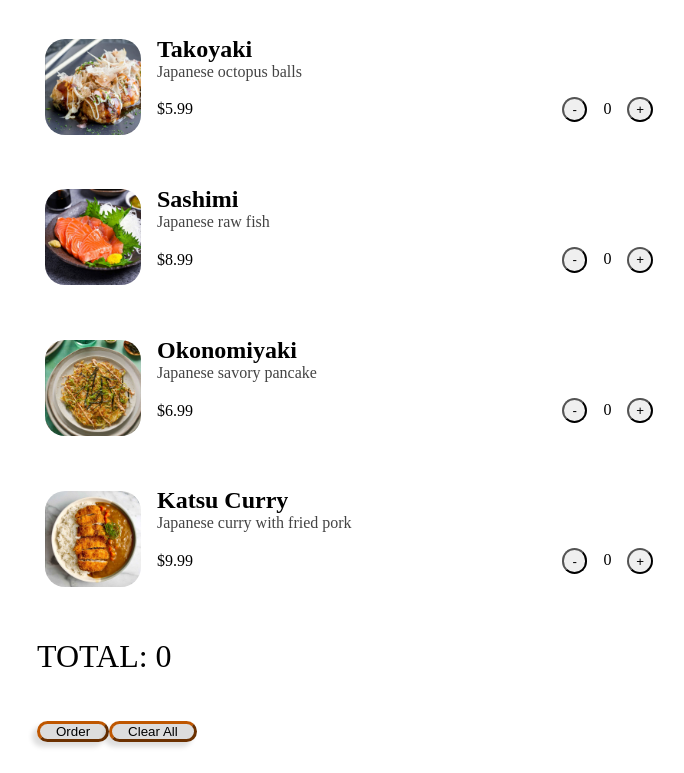
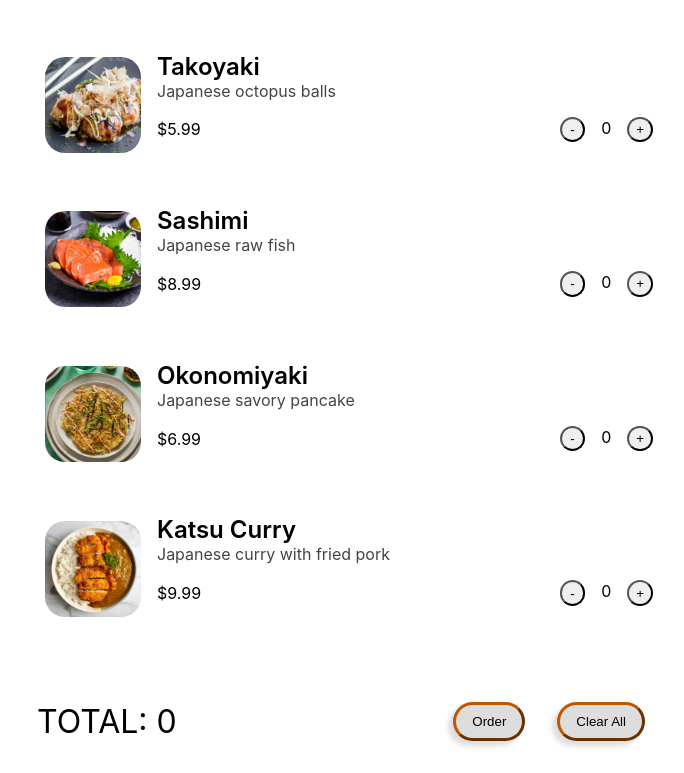
Before and after one commit to sizeru/cs378-p3, a React (Create React App) app: page / in a window 1280 px wide. Shown: the part 1203-1976 px from the top of the page, without its empty margins (283-967 px from the left). Before the commit the page ends 1955 px from the top, so only its background shows below. Built offline with nearby package versions, Linux system fonts and the light colour scheme.

Commit message:
Added buttons

```diff
--- a/src/App.css
+++ b/src/App.css
@@ -79,7 +79,7 @@ h2 {
 
 .menu-item-button {
 	border-radius: 20px;
-	margin: 0;
+	margin: 1rem;
 	padding: 0 1rem;
 	background-color: #ddd;
 	color: black;
@@ -122,4 +122,14 @@ h2 {
 .menu-footer {
 	margin: 0;
 	font-size: 2rem;
+	display: flex;
+	flex-direction: row;
+	justify-content: space-between;
+
 }
+
+.menu-footer-buttons {
+	margin: 1rem;
+	display: flex;
+	justify-content: center;
+}
--- a/src/App.js
+++ b/src/App.js
@@ -1,4 +1,3 @@
-import './App.css';
 import menuItems from './items.json';
 import { React, useState } from 'react';
 import MenuItem from './components/MenuItem';
@@ -23,6 +22,7 @@ function App() {
 
   const reset = () => {
     setQuantities(Array(menuItems.length).fill(0))
+    updateTotal(Array(menuItems.length).fill(0))
   }
 
   const order = () => {
--- a/src/components/MenuFooter.js
+++ b/src/components/MenuFooter.js
@@ -4,8 +4,10 @@ const MenuFooter = ({total, onReset, onOrder}) => {
     return (
         <div className='menu-footer'>
             <p>TOTAL: {total}</p>
-            <button className='menu-item-button' onClick={onOrder}>Order</button>
-            <button className='menu-item-button' onClick={onReset}>Clear All</button>
+            <div className='menu-footer-buttons'>
+                <button className='menu-item-button' onClick={onOrder}>Order</button>
+                <button className='menu-item-button' onClick={onReset}>Clear All</button>
+            </div>
         </div>
     );
 };
--- a/src/index.js
+++ b/src/index.js
@@ -1,6 +1,8 @@
 import React from 'react';
 import ReactDOM from 'react-dom/client';
 import App from './App';
+import './index.css'
+import './App.css'
 
 const root = ReactDOM.createRoot(document.getElementById('root'));
 root.render(
```
